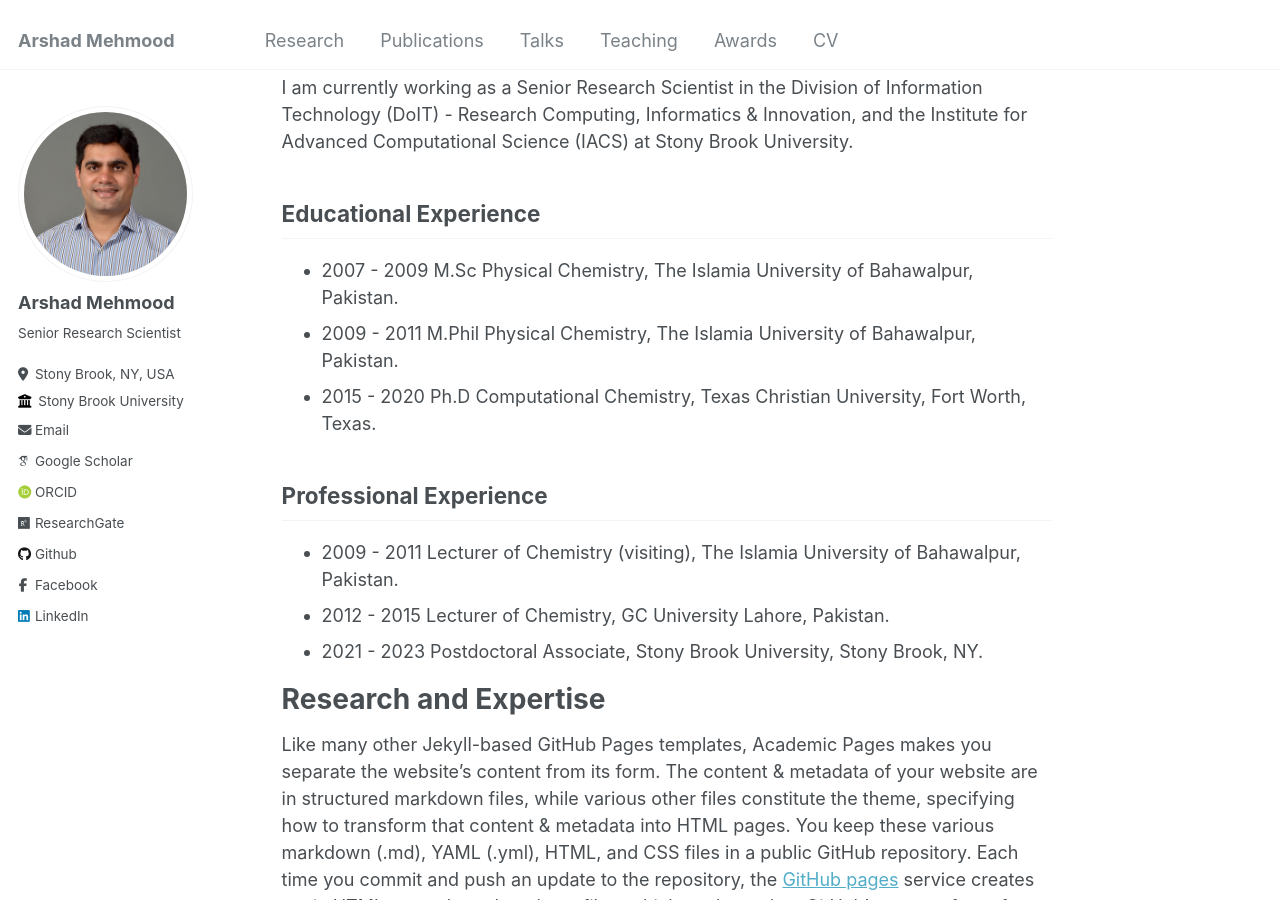
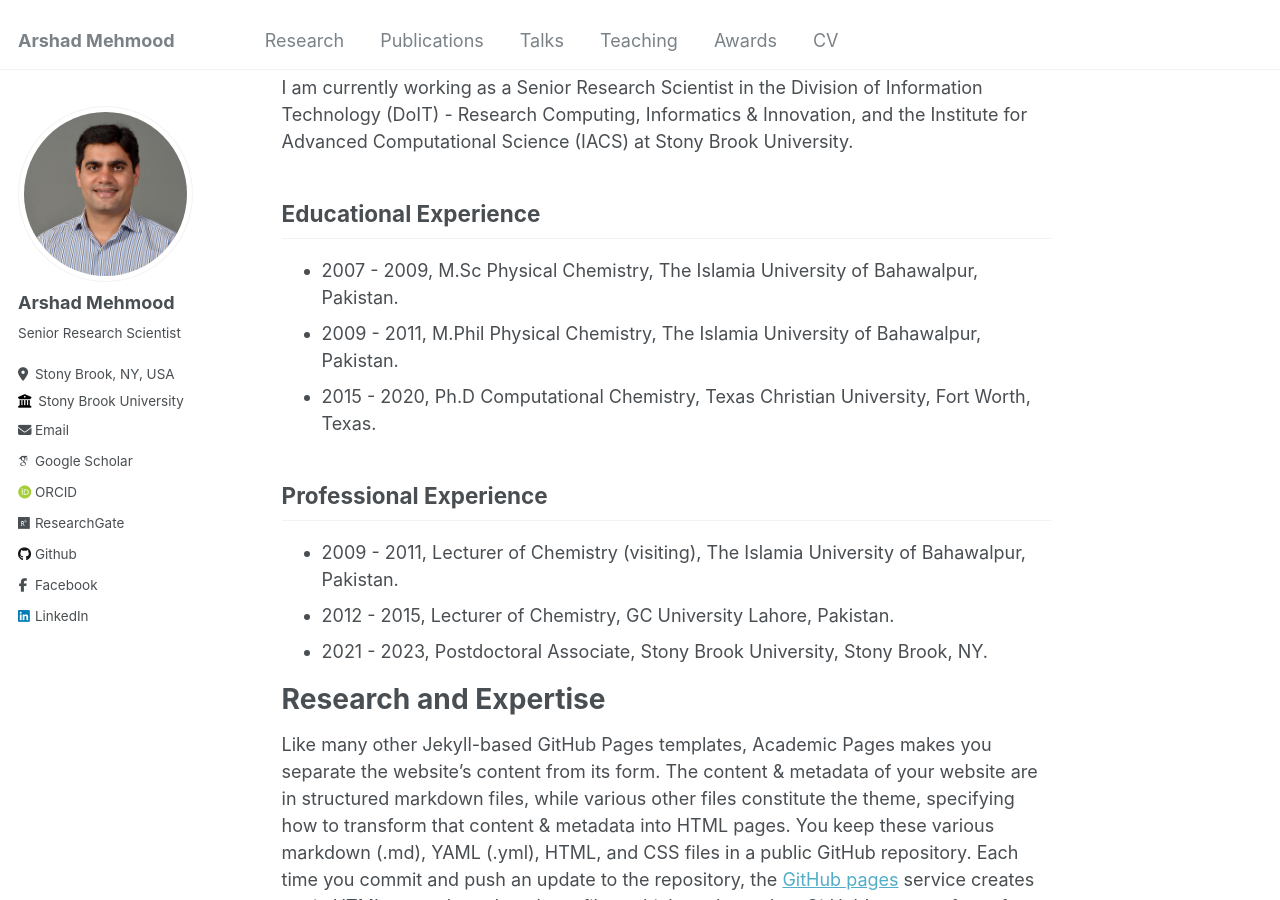
Before and after one commit to arshadmehmood118/arshadmehmood118.github.io, a Jekyll site: the page built from _pages/about.md, in a window 1280 px wide and 900 px high, scrolled down 472 px. Built offline with Jekyll 4.4.1, drawn with Linux system fonts in a browser that asks for light colours; some web fonts are replaced.

```diff
--- a/_pages/about.md
+++ b/_pages/about.md
@@ -15,15 +15,15 @@ I am currently working as a Senior Research Scientist in the Division of Informa
 
 Educational Experience
 ------
-- 2007 - 2009 M.Sc Physical Chemistry, The Islamia University of Bahawalpur, Pakistan.
-- 2009 - 2011 M.Phil Physical Chemistry, The Islamia University of Bahawalpur, Pakistan.
-- 2015 - 2020 Ph.D Computational Chemistry, Texas Christian University, Fort Worth, Texas.
+- 2007 - 2009, M.Sc Physical Chemistry, The Islamia University of Bahawalpur, Pakistan.
+- 2009 - 2011, M.Phil Physical Chemistry, The Islamia University of Bahawalpur, Pakistan.
+- 2015 - 2020, Ph.D Computational Chemistry, Texas Christian University, Fort Worth, Texas.
 
 Professional Experience
 ------
-- 2009 - 2011 Lecturer of Chemistry (visiting), The Islamia University of Bahawalpur, Pakistan.
-- 2012 - 2015 Lecturer of Chemistry, GC University Lahore, Pakistan.
-- 2021 - 2023 Postdoctoral Associate, Stony Brook University, Stony Brook, NY.
+- 2009 - 2011, Lecturer of Chemistry (visiting), The Islamia University of Bahawalpur, Pakistan.
+- 2012 - 2015, Lecturer of Chemistry, GC University Lahore, Pakistan.
+- 2021 - 2023, Postdoctoral Associate, Stony Brook University, Stony Brook, NY.
 
 Research and Expertise
 ======
```
